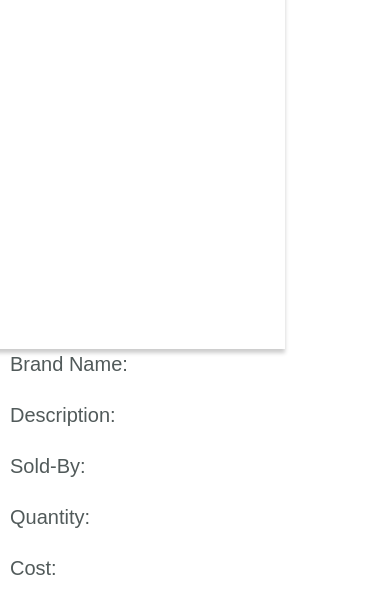
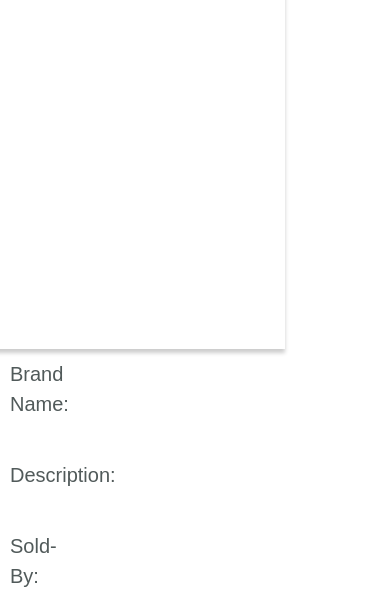
Before and after one commit to t2025/E-commerce-website-frontend, a plain HTML site: page product.html in a window 390 px wide. Shown: the part 237-838 px from the top of the page. Drawn offline with nearby package versions, Linux system fonts and the light colour scheme; no server answers; files whose address does not match are found by name; a web font is replaced by a local one.

Commit message:
progress continues

```diff
--- a/Style.css
+++ b/Style.css
@@ -249,8 +249,8 @@ overflow:hidden;
 }
 @media(max-width: 768px){
   .product-container{
-    margin-left:30px;
-
+  margin-left: 40px;
+  margin-right: 20px;
 overflow: hidden;
 
   }
--- a/product.html
+++ b/product.html
@@ -115,25 +115,25 @@ label.star:before {
 
 <div class="col-md-8 col-xs-12 brand-desc">
   <div class="row brandname-div head">
-  <span class="col-md-3  sub">Brand Name: </span>
+  <span class="col-md-3 col-xs-2 sub">Brand Name: </span>
   <span class="brandname col-md-6 col-xs-10"></span>
 
 </div>
 <div class="row descr-div head">
-  <span class="col-md-2  sub">Description: </span>
+  <span class="col-md-2 col-xs-2 sub">Description: </span>
   <span class=" col-md-6 col-xs-10  descr"></span>
 </div>
 <div class="row  soldby-div head">
-  <span class="col-md-2   sub">Sold-By: </span>
+  <span class="col-md-2 col-xs-2  sub">Sold-By: </span>
   <span class="soldby col-md-6 col-xs-10"></span>
 </div>
 <div class="row quant-div head">
-  <span class="col-md-2   sub">Quantity: </span>
+  <span class="col-md-2  col-xs-2 sub">Quantity: </span>
   <span class="quant col-md-6 col-xs-10"></span>
 </div>
 
 <div class=" row price-div head">
-  <span class="col-md-2 sub">Cost: </span>
+  <span class="col-md-2 col-xs-2 sub">Cost: </span>
   <span class="price col-md-6 col-xs-10"></span>
 </div>
 
```
